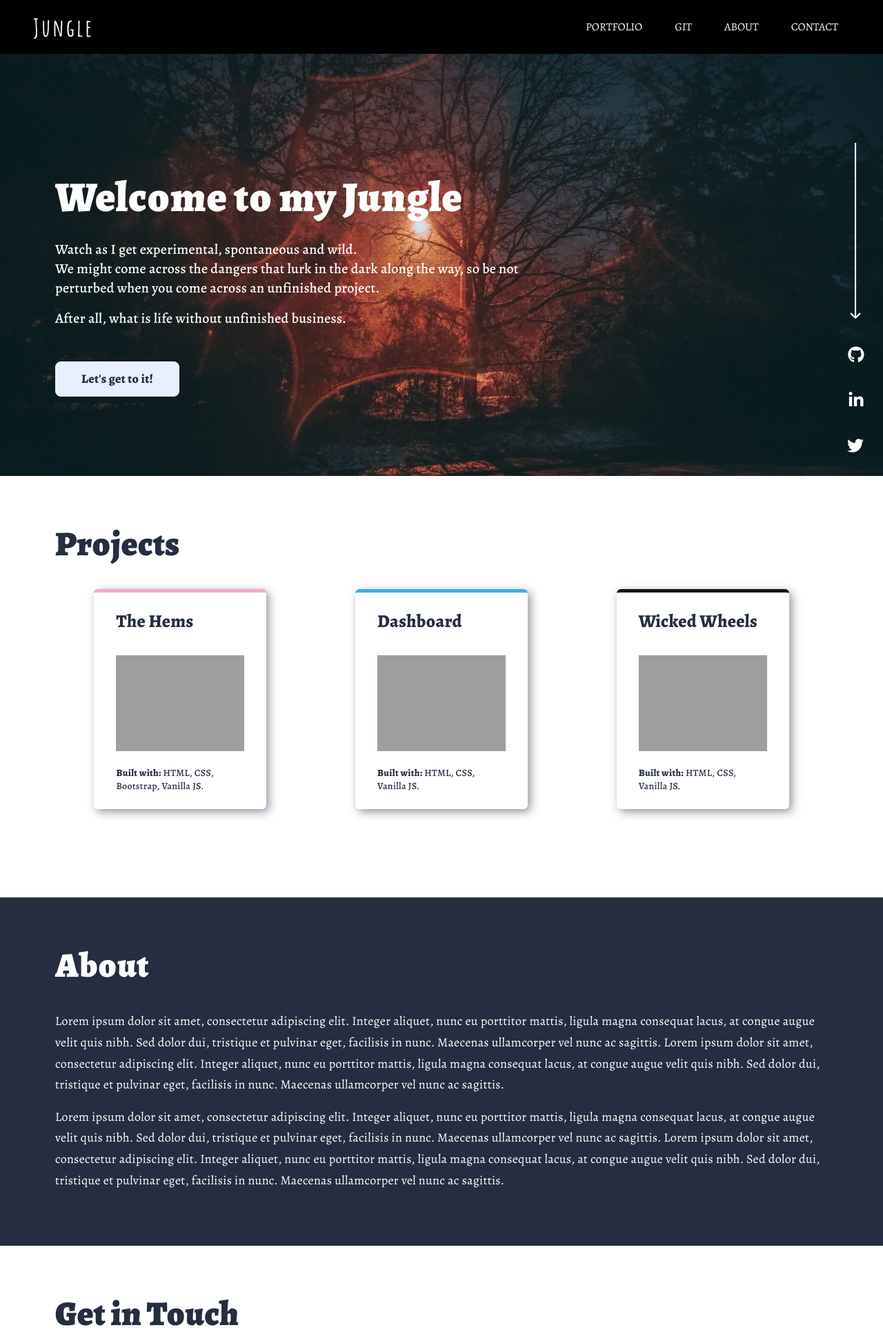
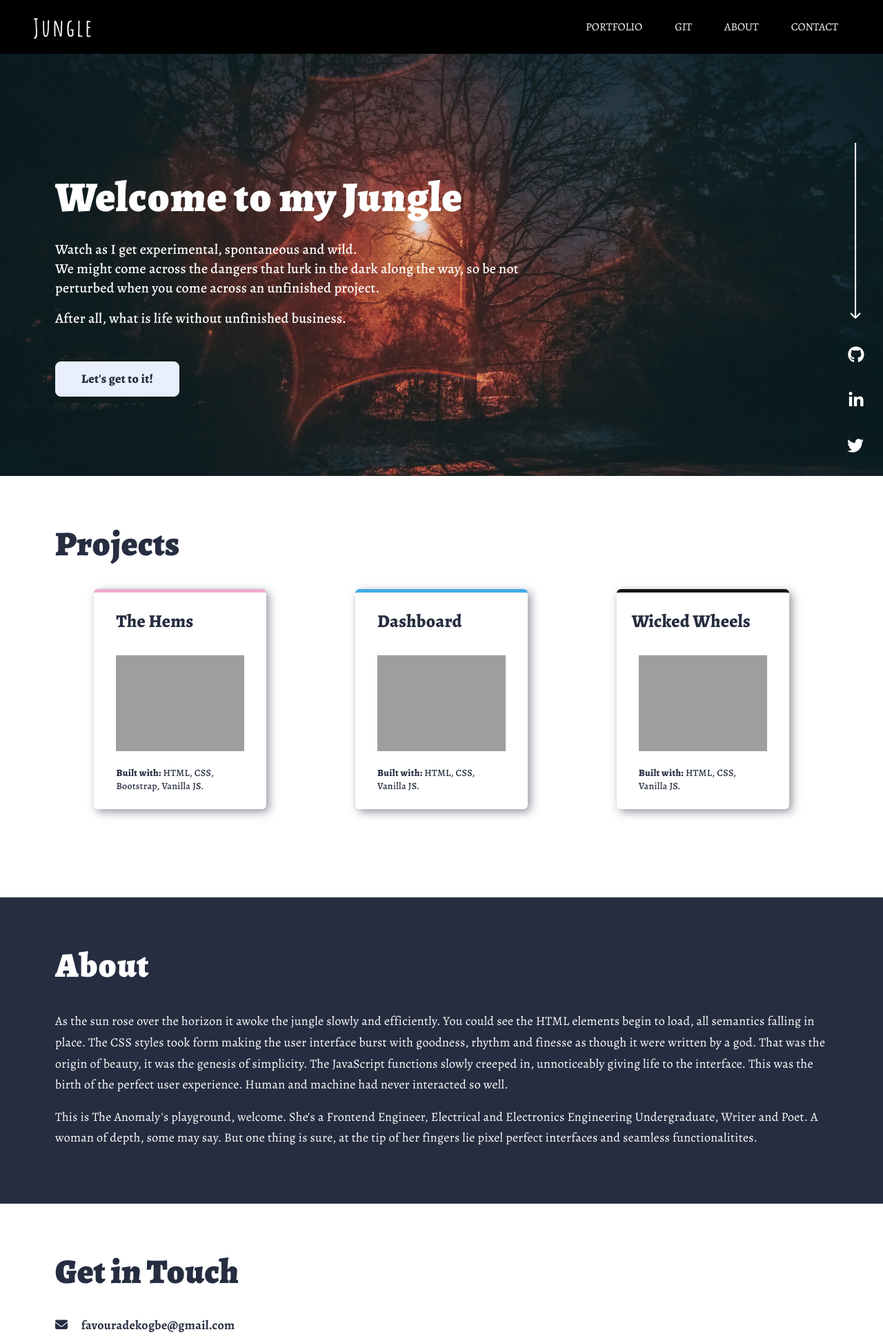
Before and after one commit to The-Anomaly/Jungle, a PHP site: page / in a window 1280 px wide. Shown: the top 1947 px of the page at 69% size. Run offline with PHP 8.4, Linux system fonts and the light colour scheme; some libraries are stand-ins or nearby versions; grey boxes are pictures that could not be loaded.

Commit message:
added copy to about section of jungle landing page

```diff
--- a/index.html
+++ b/index.html
@@ -63,9 +63,15 @@
       </div>
       <div class="socials">
         <img class="downarrow" src="assets/Arrow.png" />
-        <a href="https://github.com/The-Anomaly" target="_blank"><i class="fab fa-github social_icon"></i></a>
-        <a href="https://www.linkedin.com/in/favour-adekogbe" target="_blank"><i class="fab fa-linkedin-in social_icon"></i></a>
-        <a href="https://twitter.com/The_OddBod" target="_blank"><i class="fab fa-twitter social_icon"></i></a>
+        <a href="https://github.com/The-Anomaly" target="_blank"
+          ><i class="fab fa-github social_icon"></i
+        ></a>
+        <a href="https://www.linkedin.com/in/favour-adekogbe" target="_blank"
+          ><i class="fab fa-linkedin-in social_icon"></i
+        ></a>
+        <a href="https://twitter.com/The_OddBod" target="_blank"
+          ><i class="fab fa-twitter social_icon"></i
+        ></a>
       </div>
       <img class="jungleimg" src="assets/DarpanD.jpg" />
     </div>
@@ -78,7 +84,8 @@
             ><img class="projectthumb" src="assets/thehems.svg"
           /></a>
           <div class="projectdescription">
-            <span class="built">Built with:</span> HTML, CSS, Bootstrap, Vanilla JS.
+            <span class="built">Built with:</span> HTML, CSS, Bootstrap, Vanilla
+            JS.
           </div>
         </div>
         <div class="projects dashboardborder">
@@ -91,7 +98,7 @@
           </div>
         </div>
         <div class="projects wwborder">
-          <div class="ttl1">Wicked Wheels</div>
+          <div class="ttl1 ttl1-no-break">Wicked Wheels</div>
           <a href="Wicked-Wheels/index.html" target="_blank"
             ><img class="projectthumb" src="assets/wickedwheels.svg"
           /></a>
@@ -114,36 +121,36 @@
       <div class="aboutttl">About</div>
 
       <div class="abouttxt">
-        Lorem ipsum dolor sit amet, consectetur adipiscing elit. Integer
-        aliquet, nunc eu porttitor mattis, ligula magna consequat lacus, at
-        congue augue velit quis nibh. Sed dolor dui, tristique et pulvinar eget,
-        facilisis in nunc. Maecenas ullamcorper vel nunc ac sagittis. Lorem
-        ipsum dolor sit amet, consectetur adipiscing elit. Integer aliquet, nunc
-        eu porttitor mattis, ligula magna consequat lacus, at congue augue velit
-        quis nibh. Sed dolor dui, tristique et pulvinar eget, facilisis in nunc.
-        Maecenas ullamcorper vel nunc ac sagittis.
+        As the sun rose over the horizon it awoke the jungle slowly and
+        efficiently. You could see the HTML elements begin to load, all
+        semantics falling in place. The CSS styles took form making the user
+        interface burst with goodness, rhythm and finesse as though it were
+        written by a god. That was the origin of beauty, it was the genesis of
+        simplicity. The JavaScript functions slowly creeped in, unnoticeably
+        giving life to the interface. This was the birth of the perfect user
+        experience. Human and machine had never interacted so well.
       </div>
 
       <div class="abouttxt">
-        Lorem ipsum dolor sit amet, consectetur adipiscing elit. Integer
-        aliquet, nunc eu porttitor mattis, ligula magna consequat lacus, at
-        congue augue velit quis nibh. Sed dolor dui, tristique et pulvinar eget,
-        facilisis in nunc. Maecenas ullamcorper vel nunc ac sagittis. Lorem
-        ipsum dolor sit amet, consectetur adipiscing elit. Integer aliquet, nunc
-        eu porttitor mattis, ligula magna consequat lacus, at congue augue velit
-        quis nibh. Sed dolor dui, tristique et pulvinar eget, facilisis in nunc.
-        Maecenas ullamcorper vel nunc ac sagittis.
+        This is The Anomaly's playground, welcome. She's a Frontend Engineer,
+        Electrical and Electronics Engineering Undergraduate, Writer and Poet. A
+        woman of depth, some may say. But one thing is sure, at the tip of her
+        fingers lie pixel perfect interfaces and seamless functionalitites.
       </div>
     </div>
     <div class="contact-me" id="contactme">
       <div class="projectttl">Get in Touch</div>
       <div class="contactus">
         <div>
-          <i class="fas fa-envelope contact"></i> <a class="mail" href="mailto:favouradekogbe@gmail.com">favouradekogbe@gmail.com</a>
+          <i class="fas fa-envelope contact"></i>
+          <a class="mail" href="mailto:favouradekogbe@gmail.com"
+            >favouradekogbe@gmail.com</a
+          >
         </div>
         <div>
-        <i class="fas fa-map-marker-alt contact"></i> <span>Lagos, Nigeria.</span>
-      </div>
+          <i class="fas fa-map-marker-alt contact"></i>
+          <span>Lagos, Nigeria.</span>
+        </div>
       </div>
     </div>
     <footer>
--- a/style.css
+++ b/style.css
@@ -182,6 +182,10 @@
     font-weight: 800;
     margin-bottom: 2rem;
     letter-spacing: 0.3px;
+}
+.ttl1-no-break {
+    white-space: nowrap;
+    margin-left: -10px;
 }
 .projectdescription {
     font-size: 14px;
```
